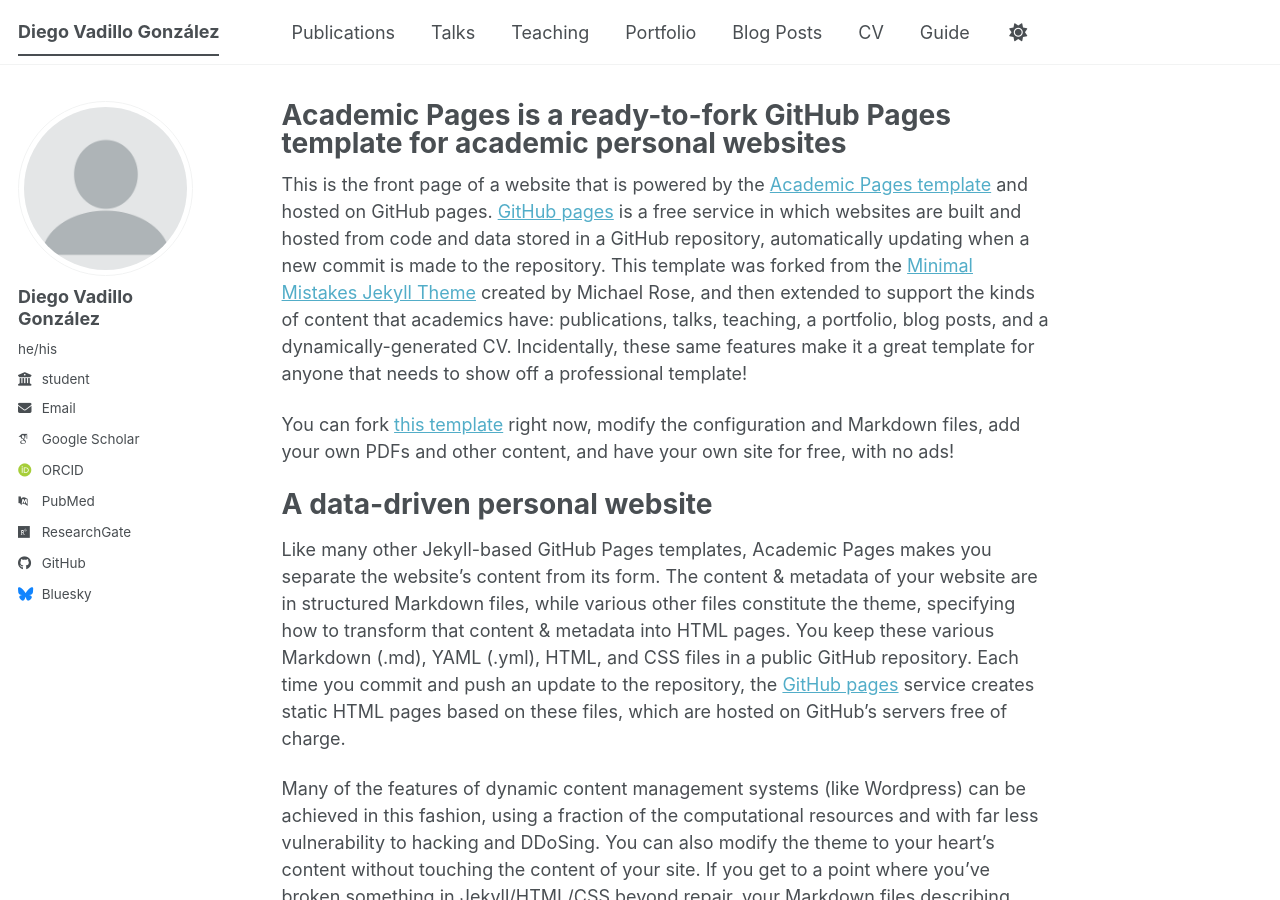
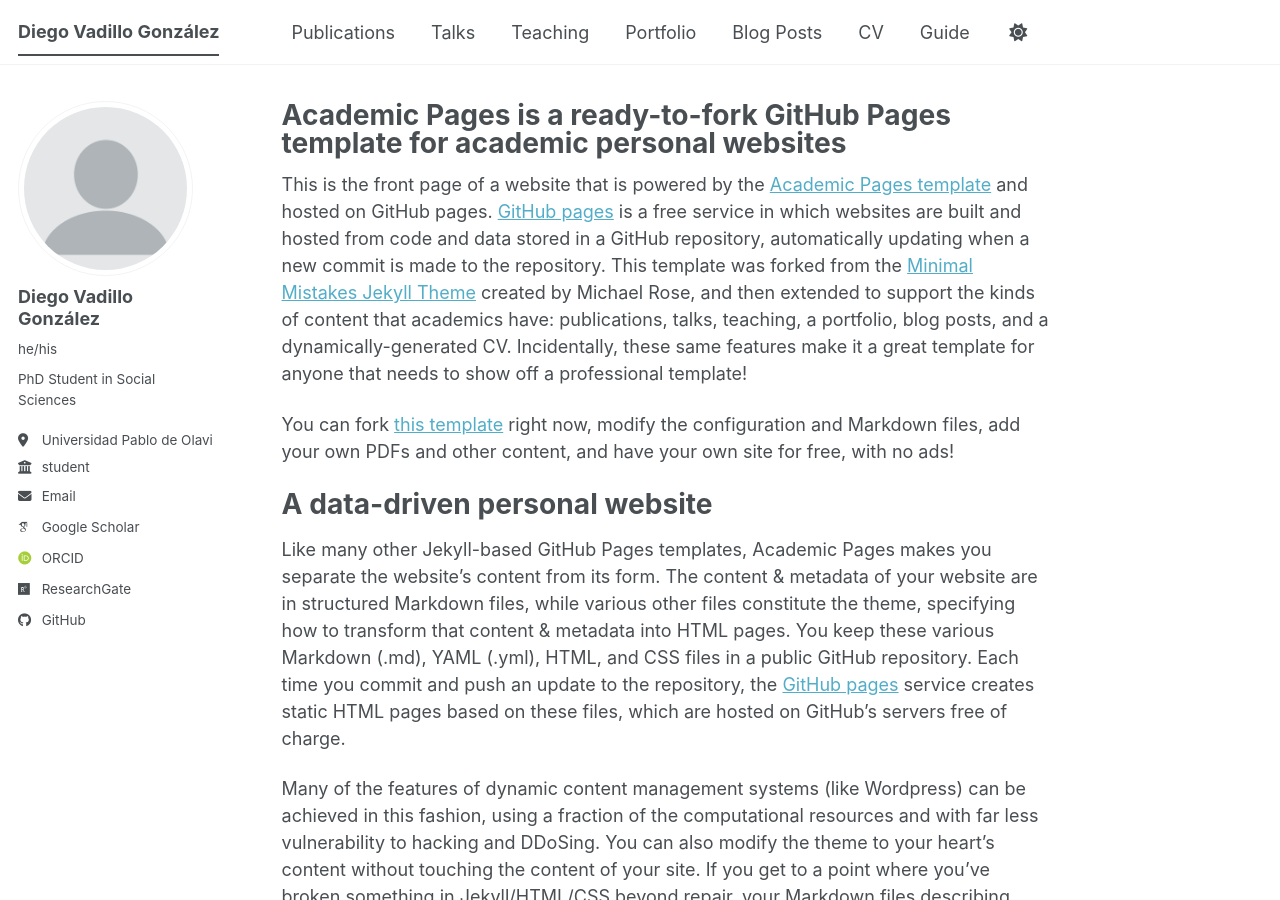
Before and after one commit to diegovadillogonzalez/diegovadillogonzalez.github.io, a Jekyll site: the page built from _pages/about.md, in a window 1280 px wide and 900 px high. Built offline with Jekyll 4.4.1, drawn with Linux system fonts in a browser that asks for light colours; some web fonts are replaced; a script bundle is joined from its source files by our own code; library files that are not in the unit come from our copies.

Commit message:
Update _config.yml

```diff
--- a/_config.yml
+++ b/_config.yml
@@ -26,8 +26,8 @@ author:
   avatar           : "profile.png"
   name             : "Diego Vadillo González"
   pronouns         : "he/his"
-  bio              :
-  location         :
+  bio              : "PhD Student in Social Sciences"
+  location         : "Universidad Pablo de Olavide"
   employer         : "student"
   uri              : # URL
   email            : "diegovadillo22.002@gmail.com"
@@ -41,7 +41,7 @@ author:
   orcid            : "https://orcid.org/0009-0001-3977-8114"
   semantic         : # URL
   ssrn             : # URL
-  pubmed           : "https://www.ncbi.nlm.nih.gov/pubmed/?term=john+snow"
+  pubmed           : # URL
   researchgate     : "https://www.researchgate.net/profile/Diego-Vadillo-Gonzalez?ev=hdr_xprf"
   scopus           : # URL
   zotero           : # URL
@@ -57,7 +57,7 @@ author:
 
   # Social media
   artstation       : # Username
-  bluesky          : "bsky.app" # Replace this with you Bluesky username
+  bluesky          : # Username # Replace this with you Bluesky username
   facebook         : # Username
   flickr           : # Username
   foursquare       : # Username
```
